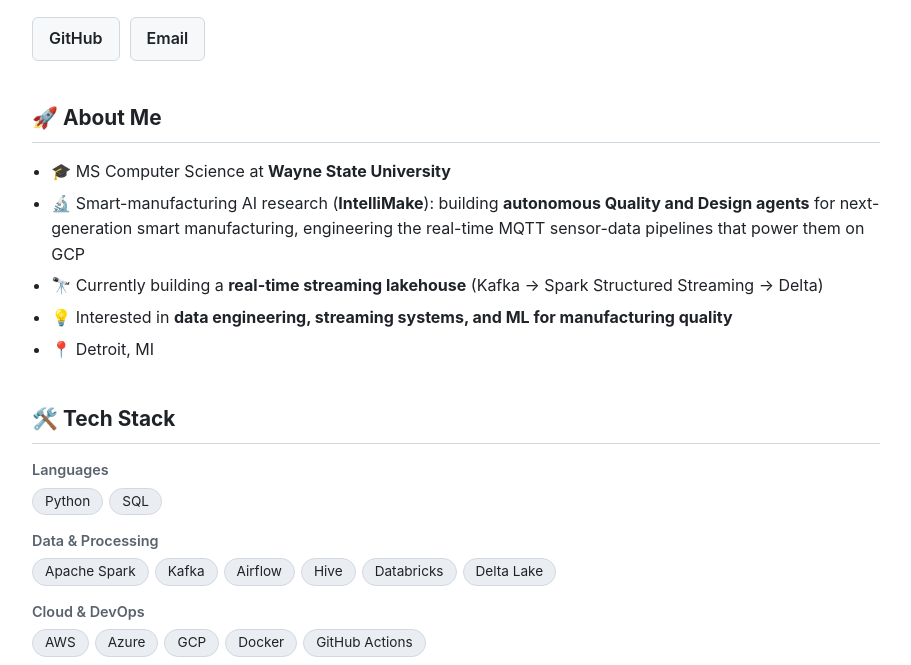
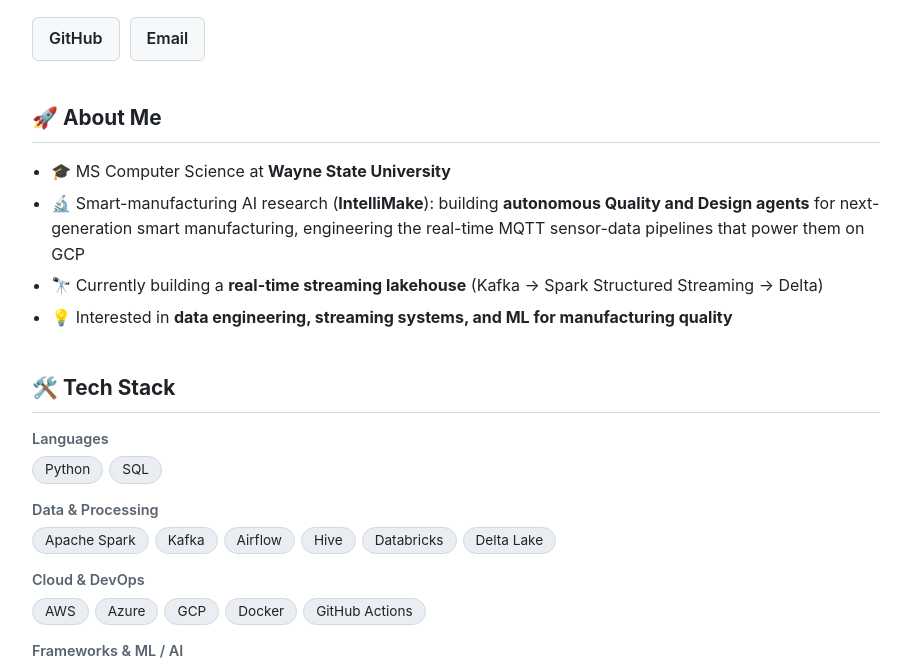
Before and after one commit to sravanibet/sravanibet, a plain HTML site: page index.html in a window 1280 px wide. Shown: the part 130-795 px from the top of the page, without its empty margins (184-1095 px from the left). Drawn offline with Linux system fonts and the light colour scheme.

Commit message:
Remove location

```diff
--- a/index.html
+++ b/index.html
@@ -62,7 +62,6 @@
     <li>🔬 Smart-manufacturing AI research (<strong>IntelliMake</strong>): building <strong>autonomous Quality and Design agents</strong> for next-generation smart manufacturing, engineering the real-time MQTT sensor-data pipelines that power them on GCP</li>
     <li>🔭 Currently building a <strong>real-time streaming lakehouse</strong> (Kafka → Spark Structured Streaming → Delta)</li>
     <li>💡 Interested in <strong>data engineering, streaming systems, and ML for manufacturing quality</strong></li>
-    <li>📍 Detroit, MI</li>
   </ul>
 
   <h2>🛠️ Tech Stack</h2>
```
Also changed, not shown: 1 other file.
